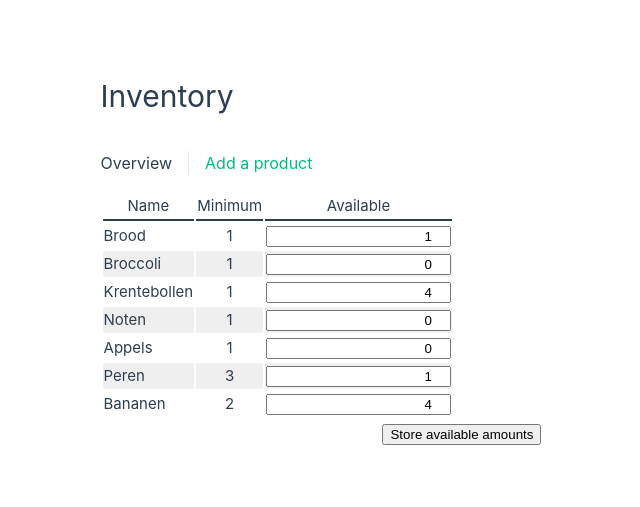
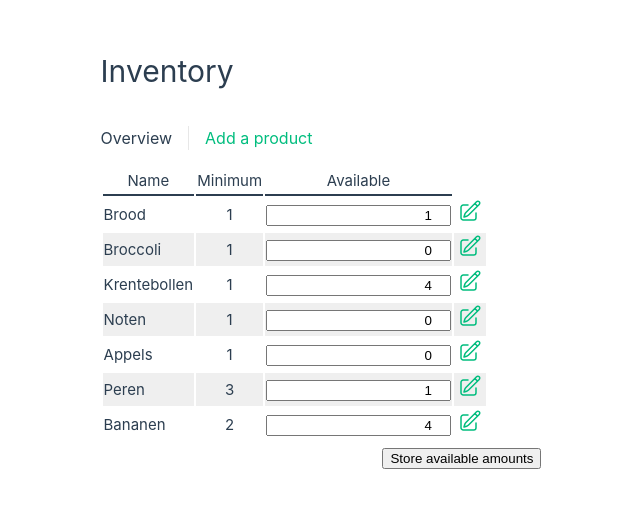
Before and after one commit to j-kramer/Script, a Vue app in the folder vue3 inventaris/: page / in a window 1280 px wide. Shown: the part 141-648 px from the top of the page, without its empty margins (319-959 px from the left). Built offline with nearby package versions, Linux system fonts and the light colour scheme.

Commit message:
vue3 inventaris: add editProduct page

```diff
--- a/vue3 inventaris/src/components/InventoryTable.vue
+++ b/vue3 inventaris/src/components/InventoryTable.vue
@@ -1,5 +1,6 @@
 <script setup>
 import { updateAllInventoryAmounts } from '@/store/inventory'
+import IconEdit from '@/components/icons/IconEdit.vue'
 
 const props = defineProps(['inventory'])
 
@@ -21,6 +22,9 @@ const newAmounts = Array.from(props.inventory, (item) => item.actualAmount)
         <td>{{ item.minimumAmount }}</td>
         <td>
           <input v-model.number="newAmounts[index]" type="number" value="0" min="0" required />
+        </td>
+        <td>
+          <RouterLink :to="{ name: 'editItem', params: { id: item.id } }"><IconEdit /></RouterLink>
         </td>
       </tr>
     </tbody>
--- /dev/null
+++ b/vue3 inventaris/src/components/icons/IconEdit.vue
@@ -0,0 +1,18 @@
+<template>
+  <svg
+    xmlns="http://www.w3.org/2000/svg"
+    fill="none"
+    width="24"
+    height="24"
+    viewBox="0 0 24 24"
+    stroke-width="1.5"
+    stroke="currentColor"
+    class="size-6"
+  >
+    <path
+      stroke-linecap="round"
+      stroke-linejoin="round"
+      d="m16.862 4.487 1.687-1.688a1.875 1.875 0 1 1 2.652 2.652L10.582 16.07a4.5 4.5 0 0 1-1.897 1.13L6 18l.8-2.685a4.5 4.5 0 0 1 1.13-1.897l8.932-8.931Zm0 0L19.5 7.125M18 14v4.75A2.25 2.25 0 0 1 15.75 21H5.25A2.25 2.25 0 0 1 3 18.75V8.25A2.25 2.25 0 0 1 5.25 6H10"
+    />
+  </svg>
+</template>
--- a/vue3 inventaris/src/router/index.js
+++ b/vue3 inventaris/src/router/index.js
@@ -1,6 +1,7 @@
 import { createRouter, createWebHistory } from 'vue-router'
 import Overview from '@/views/Overview.vue'
 import Add from '@/views/Add.vue'
+import Edit from '@/views/Edit.vue'
 
 const router = createRouter({
   history: createWebHistory(import.meta.env.BASE_URL),
@@ -15,6 +16,11 @@ const router = createRouter({
       name: 'addItem',
       component: Add,
     },
+    {
+      path: '/edit/:id',
+      name: 'editItem',
+      component: Edit,
+    },
   ],
 })
 
--- /dev/null
+++ b/vue3 inventaris/src/views/Edit.vue
@@ -0,0 +1,21 @@
+<script setup>
+import { useRoute, useRouter } from 'vue-router'
+import InventoryItemForm from '@/components/InventoryItemForm.vue'
+import { getInventoryItemById, updateInventoryItem } from '@/store/inventory'
+
+const router = useRouter()
+const route = useRoute()
+
+const oldItem = getInventoryItemById(route.params.id)
+function submit(item) {
+  updateInventoryItem(route.params.id, item)
+  router.push({ name: 'overview' })
+}
+</script>
+
+<template>
+  <main>
+    <h2>Edit</h2>
+    <InventoryItemForm :item="oldItem" @submit="submit" />
+  </main>
+</template>
```
